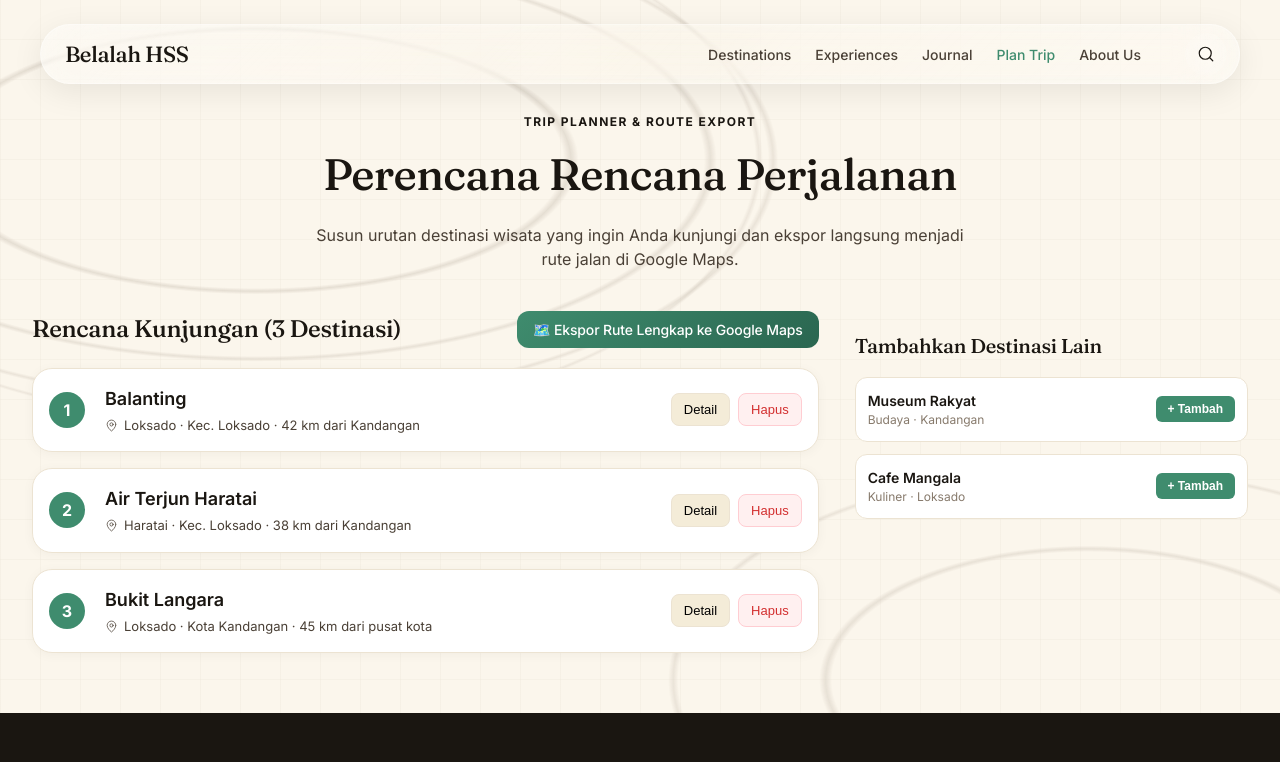
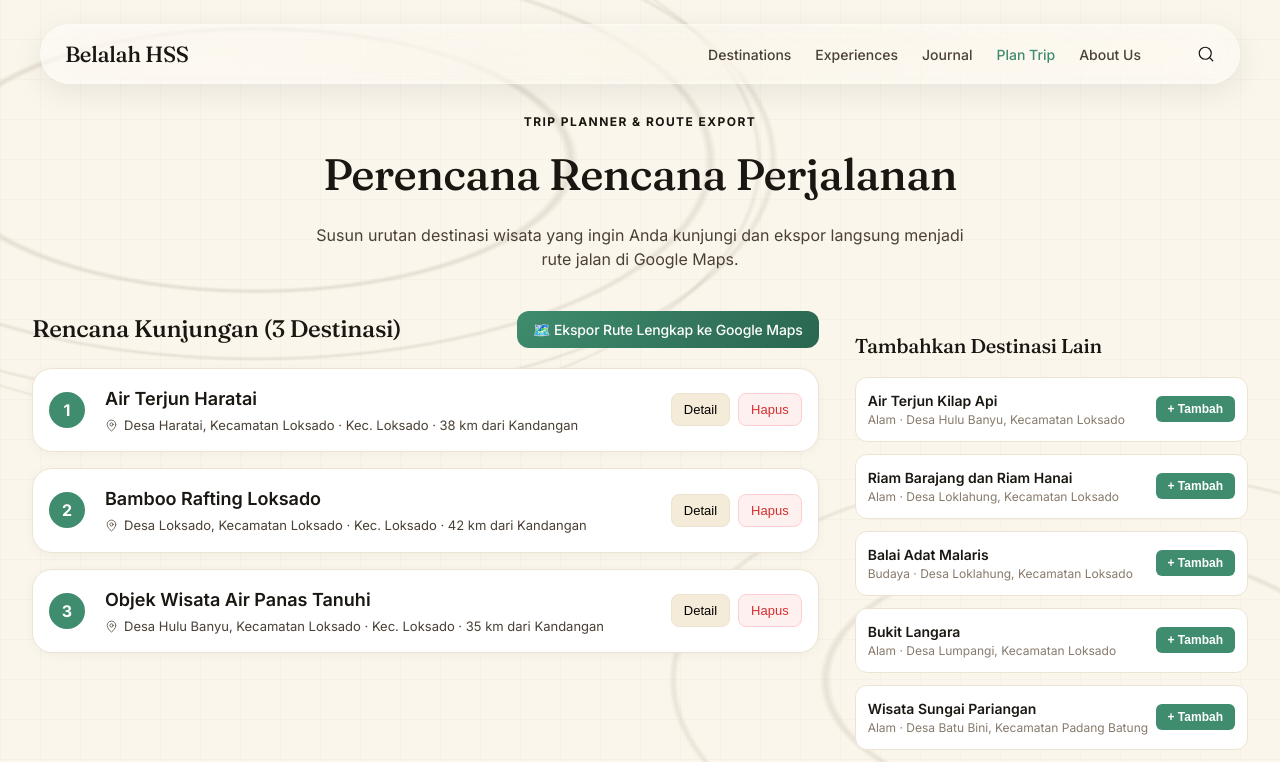
Before and after one commit to rizaldyyakbar/BelalahHSS, a React (Vite) app in the folder frontend/: page /planner in a window 1280 px wide. Shown: the top 762 px of the page. Built offline with nearby package versions, Linux system fonts and the light colour scheme; no server answers.

Commit message:
feat: seed authentic 12 Hulu Sungai Selatan tourism destinations from official spreadsheet dataset

```diff
--- a/frontend/src/constants/destinations.ts
+++ b/frontend/src/constants/destinations.ts
@@ -1,4 +1,4 @@
-// Mock Destinations Data
+// Authentic Hulu Sungai Selatan (HSS) Tourism Destinations Data
 // Kriteria SAW (sesuai admin panel):
 //   1. Popularitas  — benefit, bobot 0.15
 //   2. Price        — cost,    bobot 0.20
@@ -45,99 +45,274 @@ export interface Facility {
 export const DESTINATIONS: Destination[] = [
   {
     id: 1,
-    name: 'Balanting',
+    name: 'Air Terjun Haratai',
     category: 'Alam',
     region: 'Loksado',
-    location: 'Loksado',
-    distance: 'Kec. Loksado · 42 km dari Kandangan',
-    img: 'balanting-paring',
+    location: 'Desa Haratai, Kecamatan Loksado',
+    distance: 'Kec. Loksado · 38 km dari Kandangan',
+    img: 'Air-Terjun-Haratai.jpg',
     rating: 4.8,
     reviews: 324,
-    description: 'Balanting Paring adalah destinasi wisata yang terletak di Kecamatan Loksado, Hulu Sungai Selatan, Kalimantan Selatan. Dikenal dengan keindahan alamnya yang masih alami, tempat ini menawarkan suasana pedesaan yang sejuk dan damai, dengan panorama perbukitan dan sungai yang menawan.',
-    fullDescription: 'Balanting Paring menawarkan pengalaman wisata yang autentik dengan nuansa alam pedesaan Kalimantan Selatan. Pengunjung dapat menikmati keindahan sungai dengan air yang jernih, menjelajahi hutan dengan flora dan fauna yang beragam, serta merasakan keramahan masyarakat lokal. Berbagai aktivitas tersedia seperti arung jeram, susur sungai dengan perahu tradisional, dan kunjungan ke rumah adat Dayak.',
-    photos: ['photo1.jpg', 'photo2.jpg', 'photo3.jpg', 'photo4.jpg'],
+    description: 'Objek wisata air terjun alami skala besar pada kawasan hutan lindung, dilengkapi perkebunan kayu manis dan peternakan madu kelulut.',
+    fullDescription: 'Air Terjun Haratai menawarkan pemandangan air terjun bertingkat yang megah di tengah bentang alam Pegunungan Meratus. Tempat ini memiliki fasilitas gazebo, musholla, kantin, tempat selfie, jembatan gantung dekat air terjun, serta jalur akses pedesaan yang nyaman.',
+    photos: ['photo1.jpg', 'photo2.jpg', 'photo3.jpg'],
     facilities: [
-      { icon: 'bed', name: 'Penginapan' },
-      { icon: 'fork', name: 'Restoran' },
-      { icon: 'parking', name: 'Parkir' },
+      { icon: 'bed', name: 'Gazebo & Rest Area' },
+      { icon: 'fork', name: 'Kantin & Warung' },
+      { icon: 'parking', name: 'Area Parkir' },
     ],
     hours: '08:00 - 17:00',
-    entrance: '-',
-    // Nilai kriteria SAW
-    popularitas: 85,          // benefit  0.15
-    price: 20,                // cost     0.20 (dalam ribuan Rp)
-    fasilitasScore: 75,       // benefit  0.40
-    kebersihanKeamanan: 88,   // benefit  0.25
+    entrance: 'Rp 10.000',
+    rank: 1,
+    latitude: -2.7667,
+    longitude: 115.3500,
+    popularitas: 88,
+    price: 10,
+    fasilitasScore: 80,
+    kebersihanKeamanan: 85,
   },
   {
     id: 2,
-    name: 'Air Terjun Haratai',
+    name: 'Bamboo Rafting Loksado',
     category: 'Alam',
     region: 'Loksado',
-    location: 'Haratai',
-    distance: 'Kec. Loksado · 38 km dari Kandangan',
-    img: 'Air-Terjun-Haratai',
+    location: 'Desa Loksado, Kecamatan Loksado',
+    distance: 'Kec. Loksado · 42 km dari Kandangan',
+    img: 'balanting-paring.jpg',
+    rating: 4.9,
+    reviews: 412,
+    description: 'Susur sungai Amandit mengarungi jeram dengan rakit bambu tradisional (Festival Loksado).',
+    fullDescription: 'Balanting Paring (Bamboo Rafting) menawarkan pengalaman petualangan autentik menyusuri jeram Sungai Amandit berlatar belakang perbukitan hijau Meratus.',
+    photos: ['photo1.jpg', 'photo2.jpg'],
+    facilities: [
+      { icon: 'bed', name: 'Dermaga Tambat' },
+      { icon: 'fork', name: 'Rest Area Tepi Sungai' },
+      { icon: 'parking', name: 'Parkir Kendaraan' },
+    ],
+    hours: '07:30 - 17:00',
+    entrance: 'Rp 300.000 / Rakit',
     rank: 2,
-    rating: 4.6,
-    reviews: 287,
-    description: 'Air terjun tersembunyi dengan kolam yang jernih dan sangat cocok untuk berenang.',
-    // Nilai kriteria SAW
-    popularitas: 78,
-    price: 15,
-    fasilitasScore: 60,
+    latitude: -2.7833,
+    longitude: 115.3333,
+    popularitas: 95,
+    price: 300,
+    fasilitasScore: 75,
+    kebersihanKeamanan: 85,
+  },
+  {
+    id: 3,
+    name: 'Objek Wisata Air Panas Tanuhi',
+    category: 'Alam',
+    region: 'Loksado',
+    location: 'Desa Hulu Banyu, Kecamatan Loksado',
+    distance: 'Kec. Loksado · 35 km dari Kandangan',
+    img: 'tanuhi.jpg',
+    rating: 4.7,
+    reviews: 280,
+    description: 'Kolam air panas alami untuk dewasa dan anak-anak, kolam air dingin, cottage penginapan berkonsep nature park.',
+    fullDescription: 'Tanuhi menawarkan pemandian air panas alami berkhasiat relatif dekat dari pusat Loksado, dilengkapi penginapan cottage, taman bermain anak, dan panggung terbuka.',
+    facilities: [
+      { icon: 'bed', name: 'Cottage Penginapan' },
+      { icon: 'fork', name: 'Kantin' },
+      { icon: 'parking', name: 'Area Parkir Luas' },
+    ],
+    hours: '07:00 - 18:00',
+    entrance: 'Rp 5.000',
+    rank: 3,
+    latitude: -2.7875,
+    longitude: 115.3167,
+    popularitas: 82,
+    price: 5,
+    fasilitasScore: 88,
+    kebersihanKeamanan: 84,
+  },
+  {
+    id: 4,
+    name: 'Air Terjun Kilap Api',
+    category: 'Alam',
+    region: 'Loksado',
+    location: 'Desa Hulu Banyu, Kecamatan Loksado',
+    distance: 'Kec. Loksado · 36 km dari Kandangan',
+    img: 'Air-Terjun-Haratai.jpg',
+    rating: 4.5,
+    reviews: 156,
+    description: 'Kawasan air terjun alami bertingkat dengan pemandangan asri.',
+    hours: '08:00 - 17:00',
+    entrance: 'Rp 5.000',
+    rank: 4,
+    latitude: -2.7750,
+    longitude: 115.3200,
+    popularitas: 75,
+    price: 5,
+    fasilitasScore: 70,
     kebersihanKeamanan: 80,
   },
   {
-    id: 3,
+    id: 5,
+    name: 'Riam Barajang dan Riam Hanai',
+    category: 'Alam',
+    region: 'Loksado',
+    location: 'Desa Loklahung, Kecamatan Loksado',
+    distance: 'Kec. Loksado · 40 km dari Kandangan',
+    img: 'balanting-paring.jpg',
+    rating: 4.6,
+    reviews: 178,
+    description: 'Kawasan Air Terjun Alami & jeram sungai di kawasan Loksado.',
+    hours: '08:00 - 17:00',
+    entrance: 'Rp 5.000',
+    rank: 5,
+    latitude: -2.7800,
+    longitude: 115.3250,
+    popularitas: 78,
+    price: 5,
+    fasilitasScore: 68,
+    kebersihanKeamanan: 78,
+  },
+  {
+    id: 6,
+    name: 'Balai Adat Malaris',
+    category: 'Budaya',
+    region: 'Loksado',
+    location: 'Desa Loklahung, Kecamatan Loksado',
+    distance: 'Kec. Loksado · 41 km dari Kandangan',
+    img: 'museum-rakyat.jpg',
+    rating: 4.8,
+    reviews: 210,
+    description: 'Balai Ritual Adat Dayak Meratus (Aruh Bahanan / Aruh Ganal), Gapura Identitas, dan area kebudayaan.',
+    hours: '08:00 - 18:00',
+    entrance: 'Sukarela',
+    rank: 6,
+    latitude: -2.7820,
+    longitude: 115.3280,
+    popularitas: 85,
+    price: 0,
+    fasilitasScore: 72,
+    kebersihanKeamanan: 88,
+  },
+  {
+    id: 7,
     name: 'Bukit Langara',
     category: 'Alam',
-    location: 'Loksado',
-    distance: 'Kota Kandangan · 45 km dari pusat kota',
+    region: 'Loksado',
+    location: 'Desa Lumpangi, Kecamatan Loksado',
+    distance: 'Kec. Loksado · 45 km dari Kandangan',
     img: 'langara.jpg',
-    rank: 3,
-    rating: 4.5,
-    reviews: 412,
-    description: 'Bukit yang menawarkan pemandangan indah dan udara sejuk.',
-    // Nilai kriteria SAW
+    rating: 4.9,
+    reviews: 520,
+    description: 'Kawasan Geopark bukit batuan geofolit alami, Fun Tracking Festival Loksado.',
+    hours: '06:00 - 18:00',
+    entrance: 'Rp 5.000',
+    rank: 7,
+    latitude: -2.7917,
+    longitude: 115.3125,
     popularitas: 90,
-    price: 10,
-    fasilitasScore: 55,
+    price: 5,
+    fasilitasScore: 75,
     kebersihanKeamanan: 85,
   },
   {
-    id: 4,
-    name: 'Museum Rakyat',
-    category: 'Budaya',
-    location: 'Kandangan',
-    distance: 'Kec. Kandangan · 1 km dari Kandangan',
-    img: 'museum-rakyat',
-    rank: 4,
-    rating: 4.7,
-    reviews: 198,
-    description: 'Museum rakyat dengan koleksi berbagai benda bersejarah dan budaya lokal.',
-    // Nilai kriteria SAW
-    popularitas: 70,
+    id: 8,
+    name: 'Wisata Sungai Pariangan',
+    category: 'Alam',
+    region: 'Padang Batung',
+    location: 'Desa Batu Bini, Kecamatan Padang Batung',
+    distance: 'Kec. Padang Batung · 18 km dari Kandangan',
+    img: 'balanting-paring.jpg',
+    rating: 4.4,
+    reviews: 140,
+    description: 'Kawasan Puncak Bukit Alami dan aliran sungai jernih Pariangan.',
+    hours: '08:00 - 17:00',
+    entrance: 'Rp 5.000',
+    rank: 8,
+    latitude: -2.7417,
+    longitude: 115.1833,
+    popularitas: 72,
     price: 5,
-    fasilitasScore: 80,
-    kebersihanKeamanan: 92,
+    fasilitasScore: 65,
+    kebersihanKeamanan: 75,
   },
   {
-    id: 5,
-    name: 'Cafe Mangala',
-    category: 'Kuliner',
-    location: 'Loksado',
-    distance: 'Kec. Loksado · 50 km dari Kandangan',
-    img: 'mangala',
-    rank: 5,
-    rating: 4.9,
-    reviews: 156,
-    description: 'Cafe yang menyajikan makanan dan minuman beserta suasana pegunungan.',
-    // Nilai kriteria SAW
-    popularitas: 72,
-    price: 35,
-    fasilitasScore: 88,
-    kebersihanKeamanan: 90,
+    id: 9,
+    name: 'Bukit Batu Laki',
+    category: 'Alam',
+    region: 'Padang Batung',
+    location: 'Desa Batu Laki, Kecamatan Padang Batung',
+    distance: 'Kec. Padang Batung · 20 km dari Kandangan',
+    img: 'langara.jpg',
+    rating: 4.5,
+    reviews: 165,
+    description: 'Kawasan Gunung Batu Alami dengan panorama hiking dan climbing track.',
+    hours: '07:00 - 17:30',
+    entrance: 'Rp 5.000',
+    rank: 9,
+    latitude: -2.7333,
+    longitude: 115.1750,
+    popularitas: 76,
+    price: 5,
+    fasilitasScore: 64,
+    kebersihanKeamanan: 76,
+  },
+  {
+    id: 10,
+    name: 'Kalang Hadangan',
+    category: 'Alam',
+    region: 'Daha Utara',
+    location: 'Desa Pandak Daun, Kecamatan Daha Utara',
+    distance: 'Kec. Daha Utara · 28 km dari Kandangan',
+    img: 'museum-rakyat.jpg',
+    rating: 4.8,
+    reviews: 290,
+    description: 'Wisata fenomena kerbau rawa berenang dan susur sungai Nagara.',
+    hours: '07:00 - 18:00',
+    entrance: 'Gratis',
+    rank: 10,
+    latitude: -2.6500,
+    longitude: 115.0833,
+    popularitas: 86,
+    price: 0,
+    fasilitasScore: 70,
+    kebersihanKeamanan: 82,
+  },
+  {
+    id: 11,
+    name: 'Bukit Batu Baduduk',
+    category: 'Alam',
+    region: 'Telaga Langsat',
+    location: 'Desa Hamak, Kecamatan Telaga Langsat',
+    distance: 'Kec. Telaga Langsat · 22 km dari Kandangan',
+    img: 'langara.jpg',
+    rating: 4.4,
+    reviews: 115,
+    description: 'Kawasan Puncak Bukit Alami dengan pemandangan sunrise dan perbukitan.',
+    hours: '06:00 - 18:00',
+    entrance: 'Rp 5.000',
+    rank: 11,
+    latitude: -2.7200,
+    longitude: 115.2200,
+    popularitas: 74,
+    price: 5,
+    fasilitasScore: 60,
+    kebersihanKeamanan: 78,
+  },
+  {
+    id: 12,
+    name: 'Situs Pemandangan',
+    category: 'Alam',
+    region: 'Loksado',
+    location: 'Desa Hulu Banyu, Kecamatan Loksado',
+    distance: 'Kec. Loksado · 37 km dari Kandangan',
+    img: 'tanuhi.jpg',
+    rating: 4.6,
+    reviews: 130,
+    description: 'Pemandangan lanskap Bukit Loksado dilengkapi spot foto, gazebo, dan tempat minum keping kopi.',
+    hours: '08:00 - 18:00',
+    entrance: 'Rp 2.000',
+    rank: 12,
+    latitude: -2.7850,
+    longitude: 115.3180,
+    popularitas: 80,
+    price: 2,
+    fasilitasScore: 78,
+    kebersihanKeamanan: 82,
   },
 ];
-
-export default DESTINATIONS;
```
Also changed, not shown: 4 other files (tests, documents, lock files or other folders).
